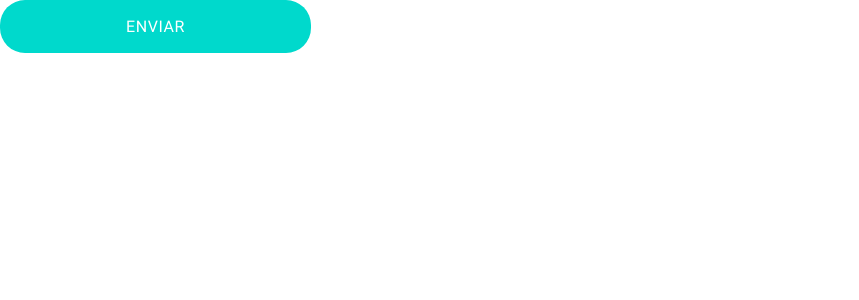
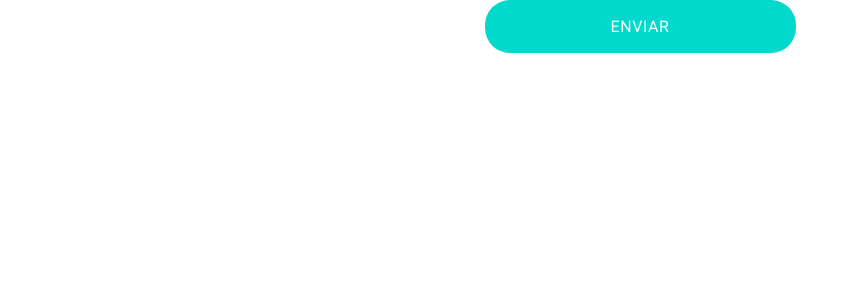
Before and after one commit to devmarianoguerra/dentapp, a React (Create React App) app in the folder dentapp/: page / in a window 1280 px wide. Shown: the top 300 px of the page, without its empty margins (0-859 px from the left). Built offline with nearby package versions, Linux system fonts and the light colour scheme; the HTML template or start-up script is replaced by a standard one.

Commit message:
first commit branch login_input_component

```diff
--- a/dentapp/src/components/loginButton.js
+++ b/dentapp/src/components/loginButton.js
@@ -1,5 +1,5 @@
 import React from "react";
-import Button from "react-bootstrap/Button";
+import { Button, Container, Row, Col } from "react-bootstrap";
 
 function LoginButton() {
   const handleClick = () => {
@@ -8,6 +8,9 @@
 
   return (
     <>
+      <Container>
+        <Row className="justify-content-center align-items-center">
+          <Col sm="auto">
             <style type="text/css">
               {`
                 .btn-main {
@@ -30,6 +33,9 @@
             <Button variant="main" size="size" onClick={handleClick}>
               Enviar
             </Button>
+          </Col>
+        </Row>
+      </Container>
     </>
   );
 }
```
Lines whose indentation alone changed are shown as unchanged.
